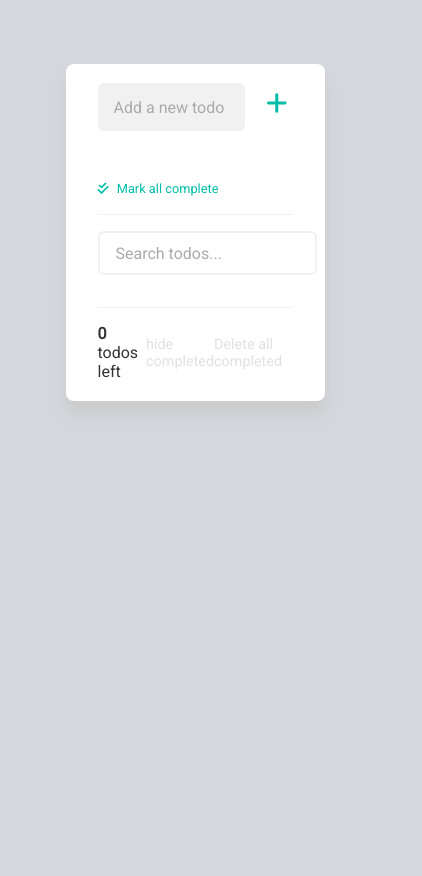
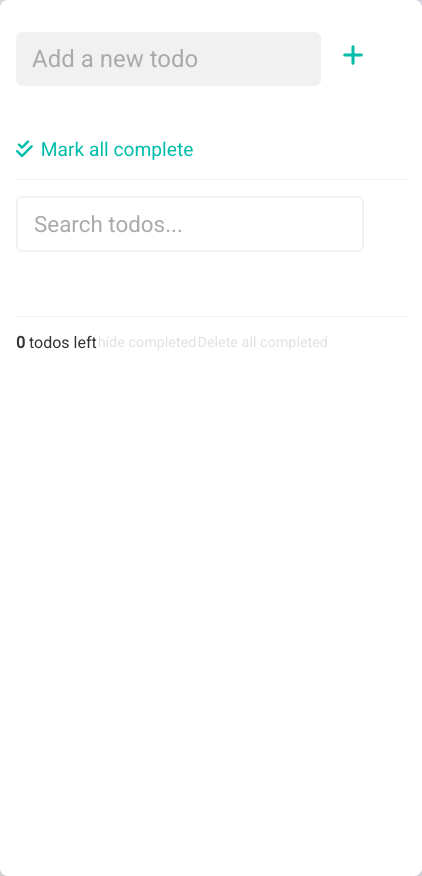
Before and after one commit to edinburghrules/React-todolist, a React (Create React App) app: page / in a window 390 px wide. Shown: the whole page, 422 px wide, since content can reach past the window. Before the commit the page ends 844 px from the top, so only its background shows below. Built offline with nearby package versions, Linux system fonts and the light colour scheme.

Commit message:
started styling for mobile

```diff
--- a/src/sass/partials/_search.scss
+++ b/src/sass/partials/_search.scss
@@ -12,6 +12,12 @@
     height: 0.5rem;
     padding: 1rem;
 
+    @media (max-width: 450px) {
+      width: 80%;
+      font-size: 1.4rem;
+      height: 1.2rem;
+    }
+
     &::placeholder {
       color: #aaa;
     }
--- a/src/sass/partials/_todo.scss
+++ b/src/sass/partials/_todo.scss
@@ -10,6 +10,11 @@
   margin-bottom: 1rem;
   border-bottom: 2px solid transparent;
   cursor: pointer;
+
+  @media (max-width: 450px) {
+    width: 80%;
+    font-size: 1.8rem;
+  }
 
   &:hover {
     border-bottom: 2px solid #f1f1f1;
--- a/src/sass/partials/_todoform.scss
+++ b/src/sass/partials/_todoform.scss
@@ -2,6 +2,9 @@
   display: flex;
   justify-content: flex-start;
 
+  @media (max-width: 450px) {
+    margin-top: 1rem;
+  }
 
   &__input {
     all: unset;
@@ -14,6 +17,13 @@
     &::placeholder {
       color: #aaa;
     }
+
+    @media (max-width: 450px) {
+      width: 70%;
+      font-size: 1.5rem;
+      height: 1.4rem;
+    }
+
   }
 
   &__btn {
@@ -49,4 +59,9 @@
   border: 2px solid transparent;
   color:#f77754;
   font-size: .8rem;
+
+  @media (max-width: 450px) {
+    font-size: 1rem;
+    margin: 0.5rem 0;
+  }
 }
--- a/src/sass/partials/app.scss
+++ b/src/sass/partials/app.scss
@@ -9,6 +9,8 @@ body {
   -moz-osx-font-smoothing: grayscale;
   background-color: #d4d7dd;
   color: #333;
+  box-sizing: border-box;
+
 }
 
 .App {
--- a/src/sass/partials/todolist.scss
+++ b/src/sass/partials/todolist.scss
@@ -1,10 +1,16 @@
 .container {
   background-color: #fff;
   width: 50%;
-  margin: 4rem auto;
+  margin: 0 auto;
   padding: 1.2rem 2rem;
   border-radius: 8px;
   box-shadow: 0px 14px 14px #ccc;
+
+  @media (max-width: 450px) {
+   width: 100vw;
+   height: 100vh;
+   padding: 1rem;
+  }
 }
 
 .mark-all {
@@ -15,6 +21,11 @@
     border-bottom: 2px solid transparent;
     font-size: .8rem;
     cursor: pointer;
+
+    @media(max-width: 450px) {
+      margin-top: .2rem;
+      font-size: 1.2rem;
+    }
 
     & > * {
       margin-right: .5rem;
@@ -41,6 +52,7 @@
       &:hover {
         border-bottom: 2px solid #00bdaa;
       }
+
     }
 
   }
@@ -51,16 +63,29 @@
   margin-top: 2rem;
   font-size: 1.5rem;
   margin-bottom: 2rem;
+
+  @media (max-width: 450px) {
+    margin-top: 4rem;
+    margin-bottom: 4rem;
+  }
 }
 
 .line-break {
   border-bottom: 1px solid #f2f2f2;
   margin: 1rem 0 1rem 0;
+
+  @media (max-width: 450px) {
+    padding: 0 1rem;
+  }
 }
 
 .footer {
   display: flex;
   justify-content: space-between;
+
+  @media (max-width: 450px) {
+    width: 80%;
+  }
 
   &__btn {
     all: unset;
```
